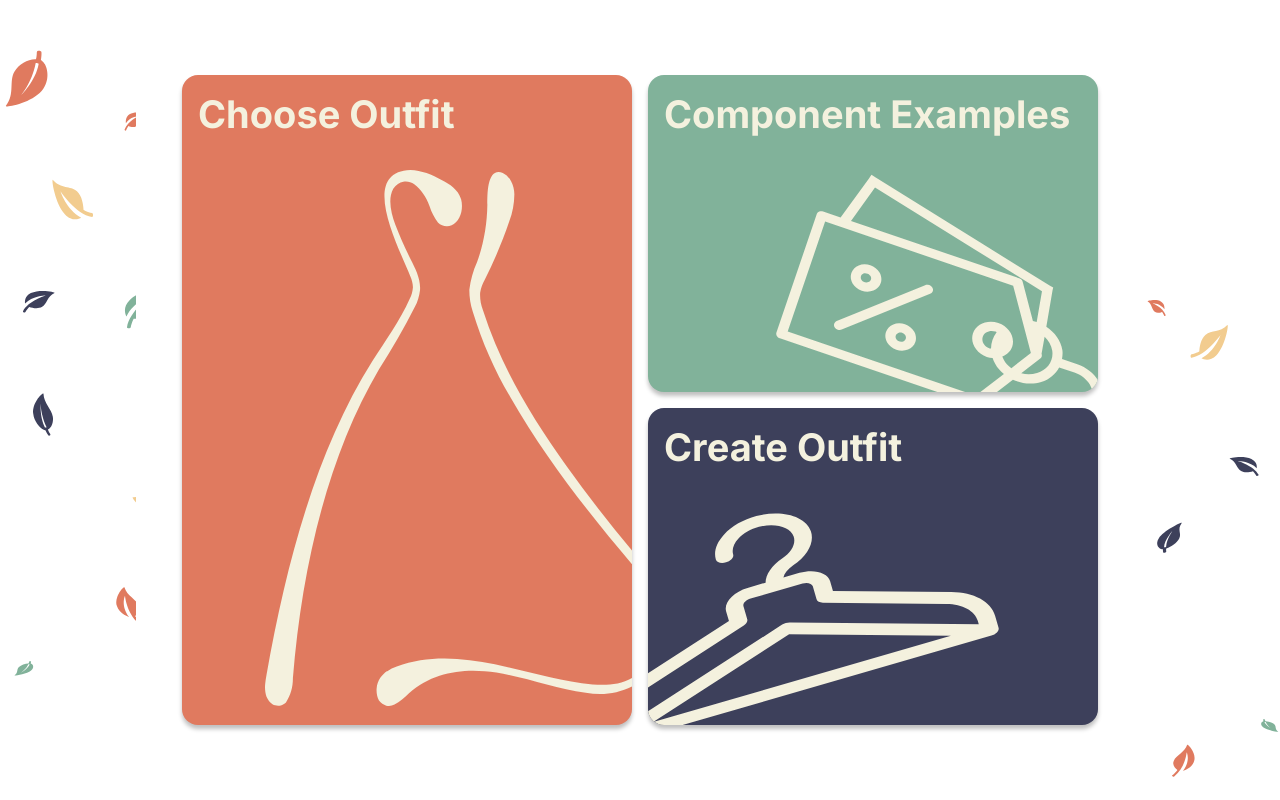
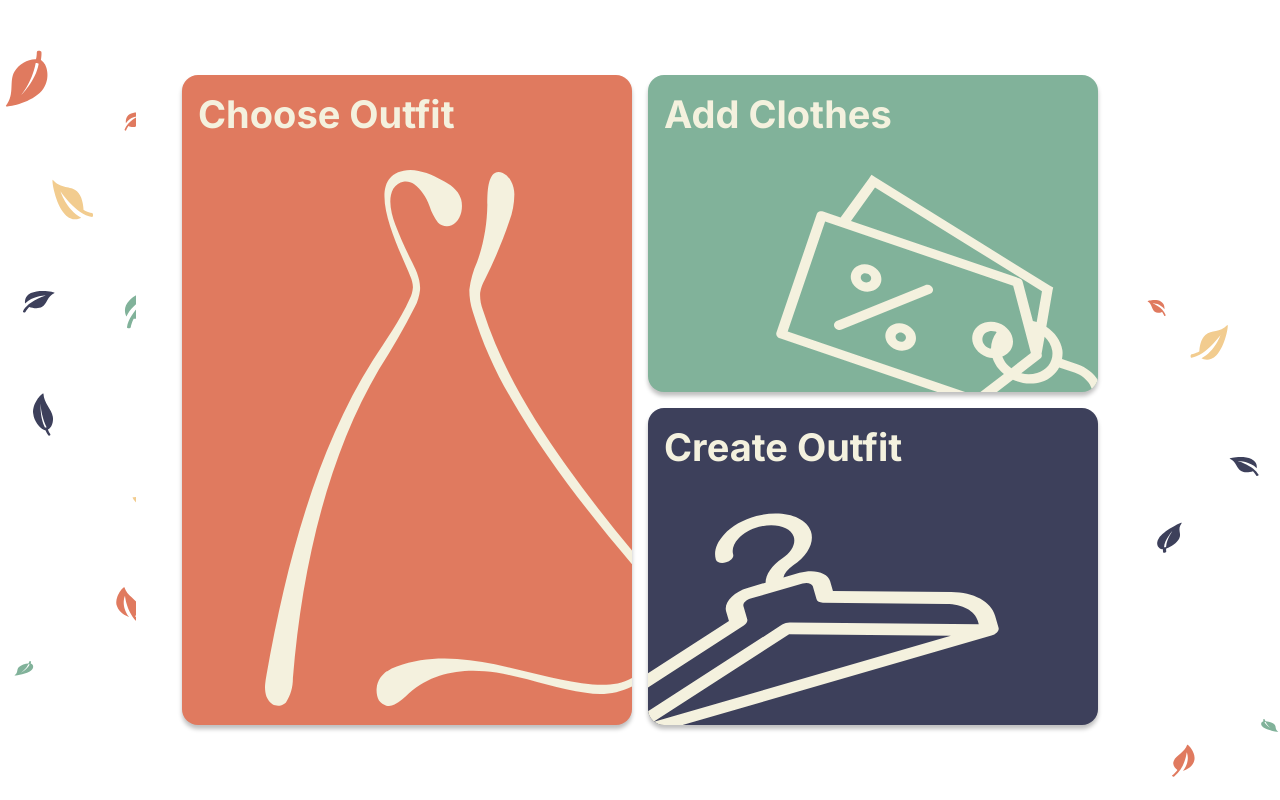
Before and after one commit to pbuterba/cs5167-proj2, a SvelteKit app: page / in a window 1280 px wide. Built offline with nearby package versions, Linux system fonts and the light colour scheme.

Commit message:
Add Add clothes page

```diff
--- a/src/routes/+page.svelte
+++ b/src/routes/+page.svelte
@@ -22,7 +22,7 @@
 		</HomeCard>
 	</div>
 	<div class="right">
-		<HomeCard color="green" title="Component Examples" href="/component-examples">
+		<HomeCard color="green" title="Add Clothes" href="/add-clothes">
 			<div class="tag">
 				<svg
 					width="322"
```
Also changed, not shown: src/routes/add-clothes/+layout.js (added), src/routes/add-clothes/+page.svelte (added), 1 other file (tests, documents, lock files or other folders).
